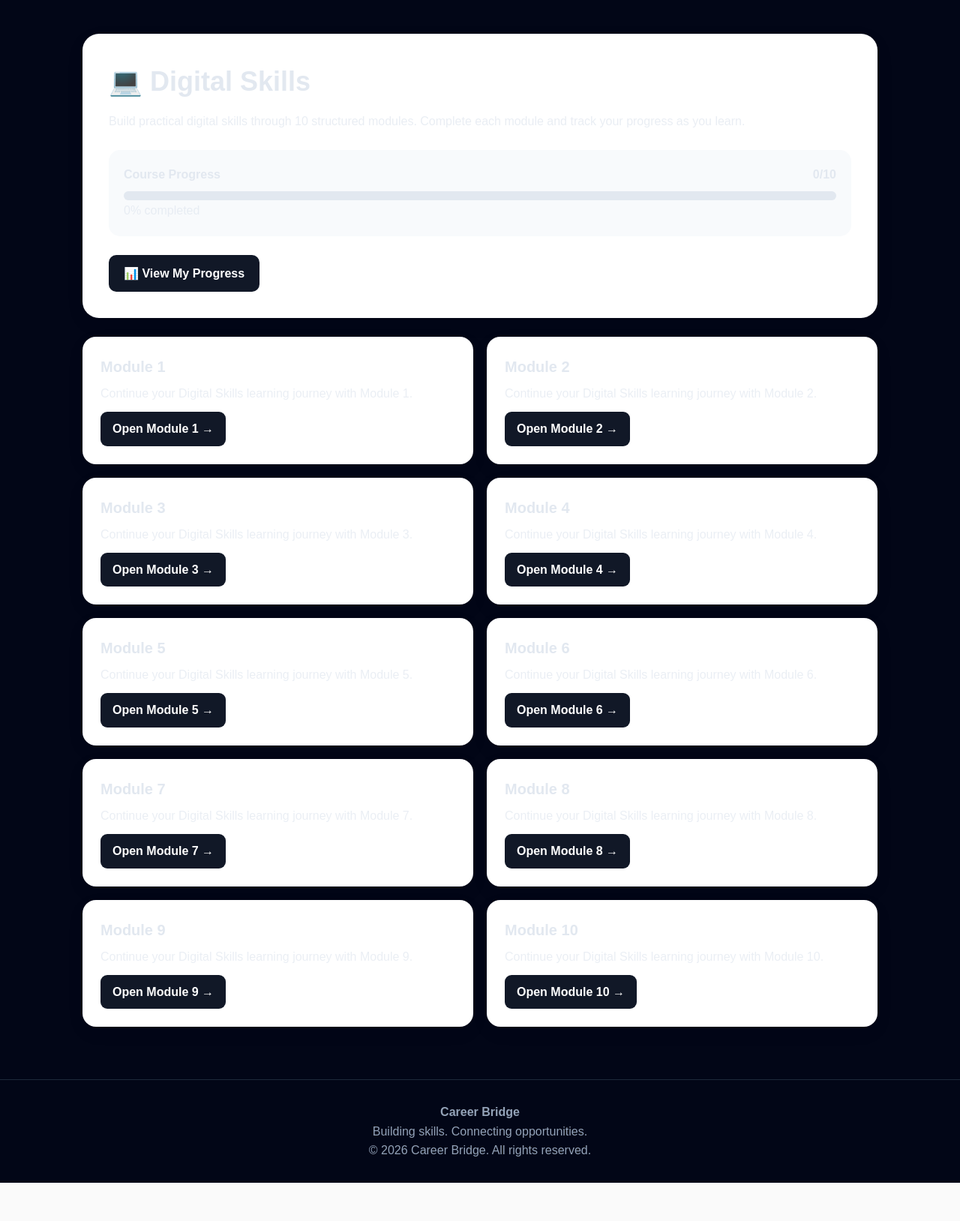
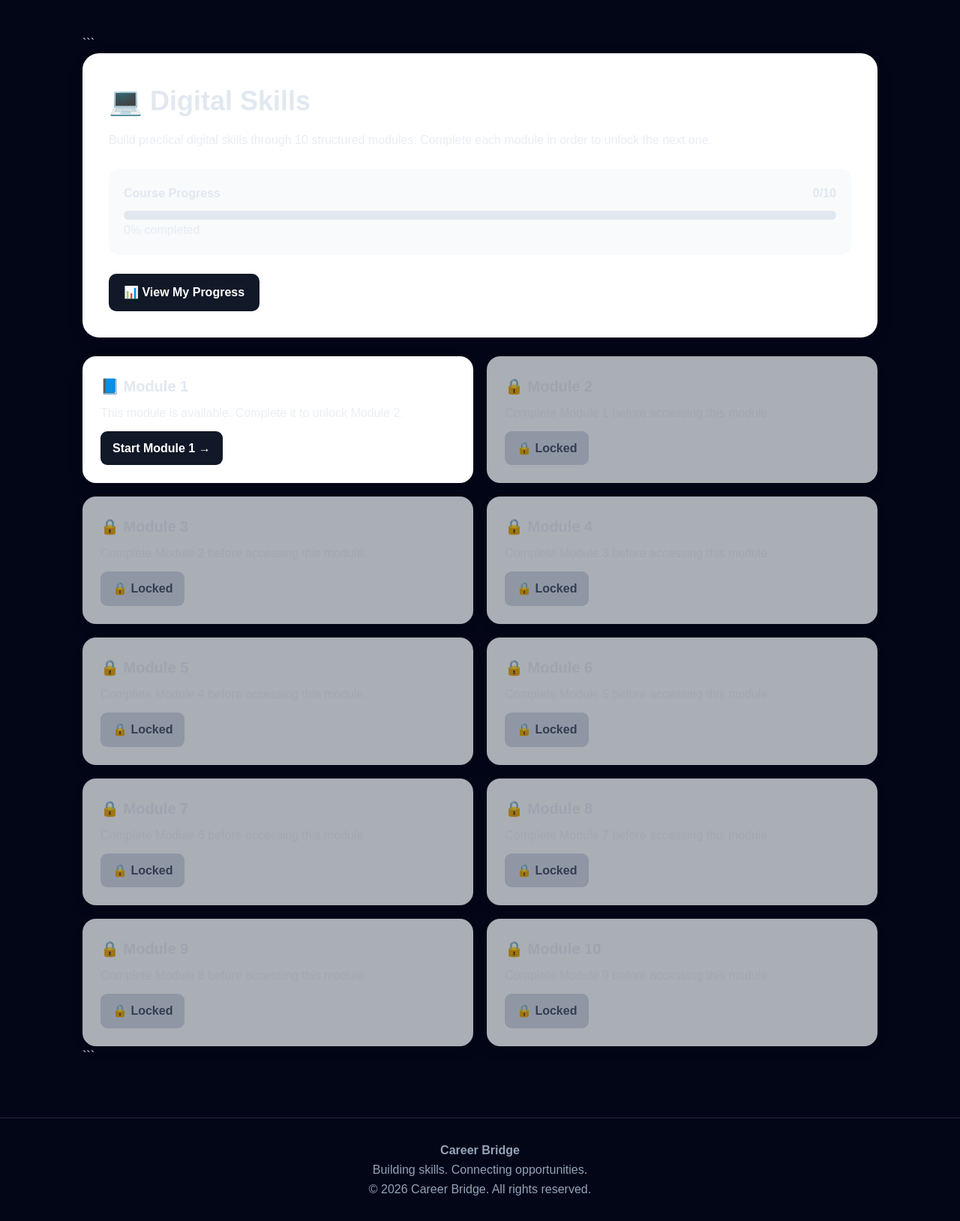
Before and after one commit to maxwellamenah11-byte/career-bridge, a Python web app: template templates/digital-skills.html in a window 1280 px wide. Shown: the part 87-1715 px from the top of the page at 75% size. Before the commit the page ends 1664 px from the top, so only its background shows below. Run offline with Jinja, Linux system fonts and the light colour scheme; the template is opened without the code that fills it, so the values that code supplies are empty.

Commit message:
Update digital-skills.html

````diff
--- a/templates/digital-skills.html
+++ b/templates/digital-skills.html
@@ -71,6 +71,15 @@
         box-shadow: 0 8px 25px rgba(0,0,0,0.06);
     }
 
+    .module-card.locked {
+        background: #f1f5f9;
+        opacity: 0.7;
+    }
+
+    .module-card.completed {
+        border: 2px solid #111827;
+    }
+
     .module-card h2 {
         margin: 0 0 8px;
         font-size: 20px;
@@ -89,6 +98,26 @@
         background: #111827;
         color: white;
         text-decoration: none;
+        font-weight: bold;
+    }
+
+    .locked-button {
+        display: inline-block;
+        margin-top: 12px;
+        padding: 10px 16px;
+        border-radius: 9px;
+        background: #cbd5e1;
+        color: #475569;
+        font-weight: bold;
+    }
+
+    .completed-label {
+        display: inline-block;
+        margin-top: 12px;
+        padding: 10px 16px;
+        border-radius: 9px;
+        background: #e2e8f0;
+        color: #111827;
         font-weight: bold;
     }
 
@@ -116,18 +145,24 @@
 
 <div class="course-page">
 
+```
 <div class="course-hero">
+
     <h1>💻 Digital Skills</h1>
 
     <p>
         Build practical digital skills through 10 structured modules.
-            Complete each module and track your progress as you learn.
+        Complete each module in order to unlock the next one.
     </p>
 
     <div class="progress-box">
+
         <div class="progress-header">
             <span>Course Progress</span>
-                <span>{{ completed_modules|default(0) }}/10</span>
+
+            <span>
+                {{ completed_modules|default(0) }}/10
+            </span>
         </div>
 
         <div class="progress-bar">
@@ -137,35 +172,81 @@
         <p>
             {{ progress_percent|default(0) }}% completed
         </p>
+
     </div>
 
     <a href="{{ url_for('digital_skills_progress') }}"
        class="progress-button">
         📊 View My Progress
     </a>
+
 </div>
+
 
 <div class="modules">
 
     {% for i in range(1, 11) %}
-        <div class="module-card">
 
-            <h2>Module {{ i }}</h2>
+        {% set is_completed = i in completed_numbers %}
+        {% set is_unlocked = i == 1 or (i - 1) in completed_numbers %}
+
+        <div class="module-card
+            {% if is_completed %}completed{% endif %}
+            {% if not is_unlocked %}locked{% endif %}">
+
+            {% if is_completed %}
+
+                <h2>✅ Module {{ i }}</h2>
 
                 <p>
-                Continue your Digital Skills learning journey with
-                Module {{ i }}.
+                    You have completed this module.
+                    You can review it whenever you want.
                 </p>
 
                 <a href="{{ url_for('digital_skills_module' ~ i) }}"
                    class="module-button">
-                Open Module {{ i }} →
+                    Review Module {{ i }} →
                 </a>
 
+                <div class="completed-label">
+                    ✓ Completed
                 </div>
+
+            {% elif is_unlocked %}
+
+                <h2>📘 Module {{ i }}</h2>
+
+                <p>
+                    This module is available.
+                    Complete it to unlock Module {{ i + 1 }}.
+                </p>
+
+                <a href="{{ url_for('digital_skills_module' ~ i) }}"
+                   class="module-button">
+                    Start Module {{ i }} →
+                </a>
+
+            {% else %}
+
+                <h2>🔒 Module {{ i }}</h2>
+
+                <p>
+                    Complete Module {{ i - 1 }}
+                    before accessing this module.
+                </p>
+
+                <div class="locked-button">
+                    🔒 Locked
+                </div>
+
+            {% endif %}
+
+        </div>
+
     {% endfor %}
 
 </div>
+```
 
 </div>
 
````
Lines whose indentation alone changed are shown as unchanged.
